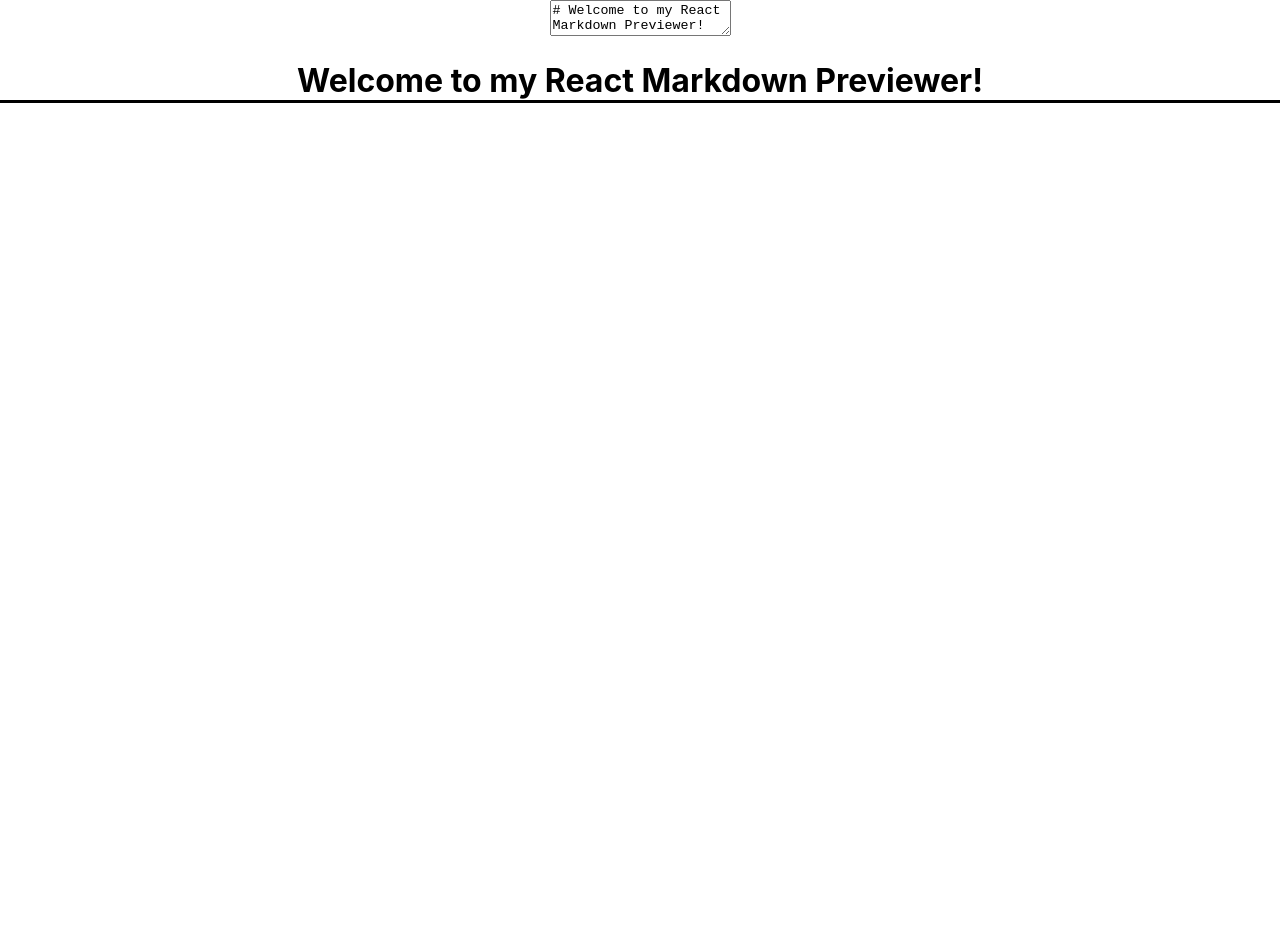
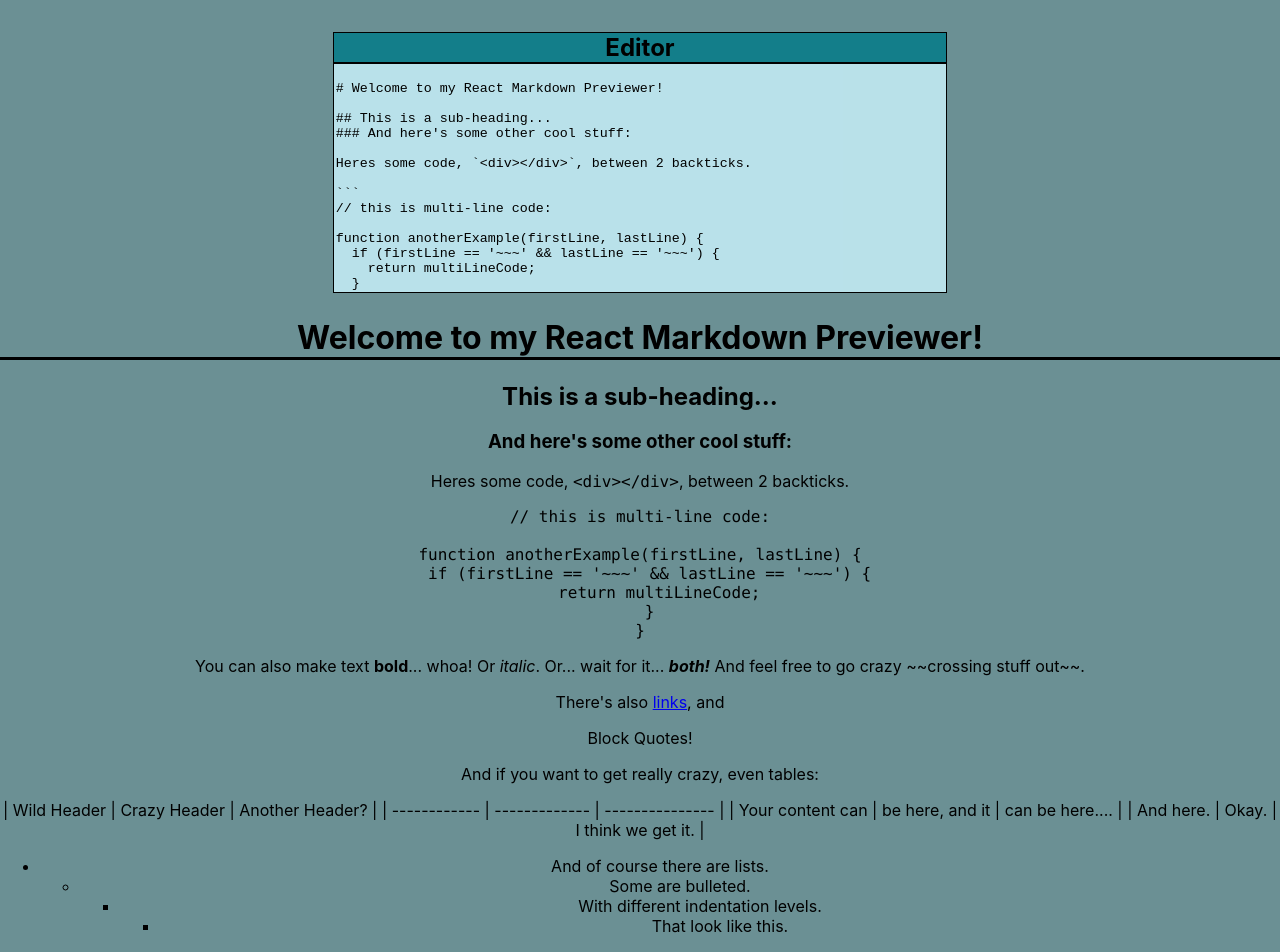
Before and after one commit to MPDADDY/markdown_previewer, a React (Create React App) app: page / in a window 1280 px wide. Shown: the top 952 px of the page. Before the commit the page ends 800 px from the top, so only its background shows below. Built offline with nearby package versions, Linux system fonts and the light colour scheme.

Commit message:
Style editor or input section

```diff
--- a/package.json
+++ b/package.json
@@ -12,6 +12,7 @@
     "react-markdown": "^9.0.1",
     "react-redux": "^9.0.4",
     "react-scripts": "5.0.1",
+    "uuid": "^9.0.1",
     "web-vitals": "^2.1.4"
   },
   "scripts": {
--- /dev/null
+++ b/src/components/Header.js
@@ -0,0 +1,11 @@
+import React from 'react'
+
+function Header() {
+  return (
+    <div className='header'>
+      <h2>Editor</h2>
+    </div>
+  )
+}
+
+export default Header
--- a/src/components/MarkDown.jsx
+++ b/src/components/MarkDown.jsx
@@ -1,8 +1,9 @@
 import  { setMarkDownContent }  from '../features/markdown/MarkDownSlice';
+import Header from './Header';
+import '../styles/Markdown.css'
 import ReactMarkdown from 'react-markdown';
 import React from 'react'
 import { useSelector, useDispatch } from "react-redux";
-
 function MarkDown() {
     const markdownContent = useSelector((state) => state.markDown.content)
     console.log(markdownContent)
@@ -11,13 +12,16 @@ function MarkDown() {
 
     const handleMarkdownChange = (e) => {
         const content = e.target.value
-        dispatch(setMarkDownContent(content))
+        dispatch(
+            setMarkDownContent(content)
+        )
     }
 
     return (
         <div>
-            <div>
-                <textarea id="editor" onChange={handleMarkdownChange}
+            <div className='textarea'>
+                <Header />
+                <textarea className='editor' id="editor" onChange={handleMarkdownChange}
                 value={markdownContent}
                 placeholder="Type your GitHub-flavored Markdown here (e.g., ## Heading, *italic*, **bold**, etc.)..." >
                 </textarea>
--- a/src/features/markdown/MarkDownSlice.js
+++ b/src/features/markdown/MarkDownSlice.js
@@ -1,6 +1,51 @@
 import { createSlice } from "@reduxjs/toolkit";
+let content = `
+# Welcome to my React Markdown Previewer!
+
+## This is a sub-heading...
+### And here's some other cool stuff:
+
+Heres some code, \`<div></div>\`, between 2 backticks.
+
+\`\`\`
+// this is multi-line code:
+
+function anotherExample(firstLine, lastLine) {
+  if (firstLine == '~~~' && lastLine == '~~~') {
+    return multiLineCode;
+  }
+}
+\`\`\`
+
+You can also make text **bold**... whoa!
+Or _italic_.
+Or... wait for it... **_both!_**
+And feel free to go crazy ~~crossing stuff out~~.
+
+There's also [links](https://www.freecodecamp.org), and
+> Block Quotes!
+
+And if you want to get really crazy, even tables:
+
+| Wild Header | Crazy Header | Another Header? |
+| ------------ | ------------- | --------------- |
+| Your content can | be here, and it | can be here.... |
+| And here. | Okay. | I think we get it. |
+
+- And of course there are lists.
+  - Some are bulleted.
+    - With different indentation levels.
+      - That look like this.
+
+1. And there are numbered lists too.
+1. Use just 1s if you want!
+1. And last but not least, let's not forget embedded images:
+
+![freeCodeCamp Logo](https://cdn.freecodecamp.org/testable-projects-fcc/images/fcc_secondary.svg)
+`
+
 const initialState = {
-    content: "# Welcome to my React Markdown Previewer!",
+    content: content,
 }
 
   const MarkDownSlice = createSlice({
@@ -15,4 +60,4 @@ const initialState = {
 
 export const { setMarkDownContent } = MarkDownSlice.actions;
 
-export default MarkDownSlice.reducer
+export default MarkDownSlice.reducer;
--- a/src/index.css
+++ b/src/index.css
@@ -1,3 +1,7 @@
+* {
+  box-sizing: border-box;
+}
+
 body {
   margin: 0;
   font-family: -apple-system, BlinkMacSystemFont, 'Segoe UI', 'Roboto', 'Oxygen',
@@ -5,6 +9,7 @@ body {
     sans-serif;
   -webkit-font-smoothing: antialiased;
   -moz-osx-font-smoothing: grayscale;
+  background-color: rgba(9, 71, 78,0.6);
 }
 
 code {
@@ -15,3 +20,8 @@ code {
 h1 {
   border-bottom: 3px solid black;
 }
+
+.header {
+  background-color: rgb(19, 126, 138);
+  border: 1px solid black;
+}
--- /dev/null
+++ b/src/styles/Markdown.css
@@ -0,0 +1,21 @@
+h2 {
+    height: auto;
+    margin: 0;
+}
+
+.textarea {
+    margin-top: 2rem;
+    max-width: 48%;
+    margin-left: auto;
+    margin-right: auto;
+}
+
+.editor {
+    width: 100%;
+    height:230px;
+    outline: none;
+    background-color: rgba(195, 234, 243, 0.9);
+    resize: none;
+    margin-bottom: none;
+    border: 1px solid black;
+}
```
Also changed, not shown: 1 other file (tests, documents, lock files or other folders).
